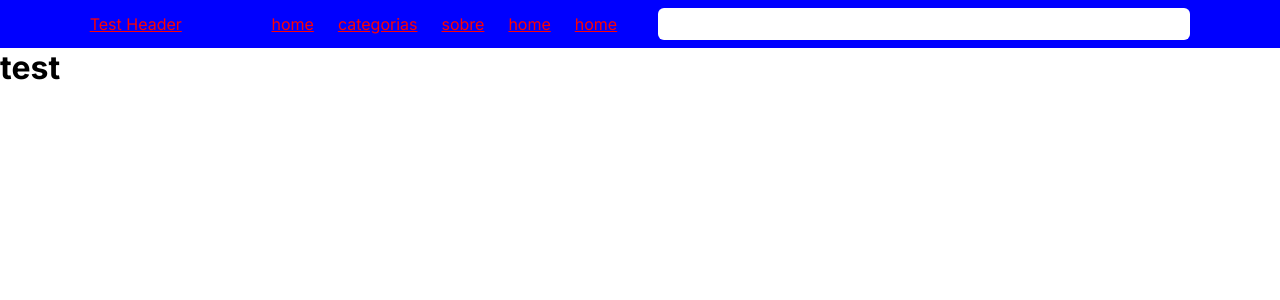
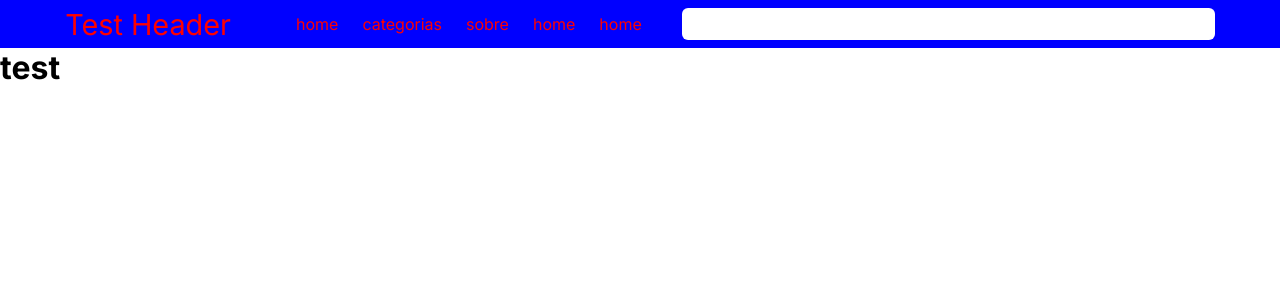
Before and after one commit to gustavocarvalho-ra/BDF, a Next.js app: page / in a window 1280 px wide. Shown: the top 300 px of the page. Built offline with nearby package versions, Linux system fonts and the light colour scheme.

Commit message:
style: remove decoration

```diff
--- a/src/app/components/Header/index.tsx
+++ b/src/app/components/Header/index.tsx
@@ -5,7 +5,7 @@ import { Head } from "./styles";
 export default function Header() {
   return (
     <Head>
-      <Link href={"/"} style={{color: 'red'}}>Test Header</Link>
+      <Link className="title" href={"/"} style={{color: 'red'}}>Test Header</Link>
       <div className="main">
 
         <div className="container">
--- a/src/app/components/Header/styles.ts
+++ b/src/app/components/Header/styles.ts
@@ -7,6 +7,11 @@ export const Head = styled.div `
   align-items: center;
   justify-content: space-evenly;
   background: blue;
+
+  .title {
+    font-size: 1.8em;
+    text-decoration: none;
+  }
 
   .main {
     display: flex;
@@ -18,6 +23,7 @@ export const Head = styled.div `
 
       a {
         color: red;
+        text-decoration: none;
       }
     }
 
```
